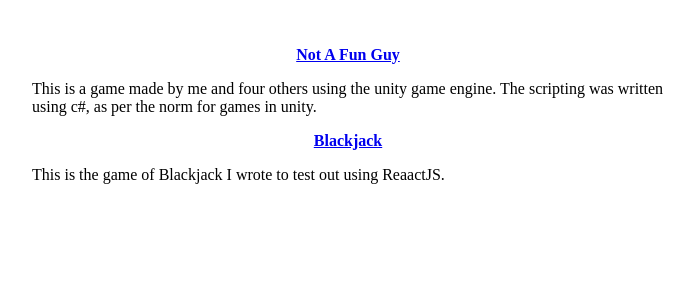
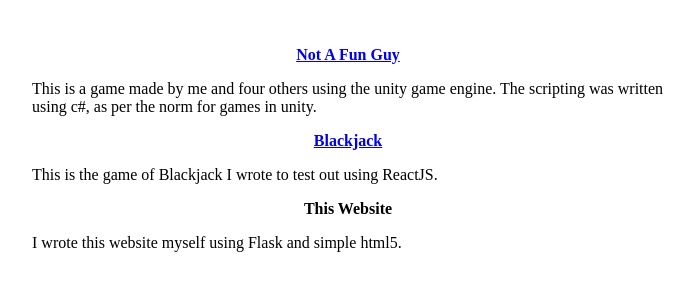
Before and after one commit to GrahamM98/mgraham-website, a Flask app: page /projects in a window 1280 px wide. Shown: the part 275-575 px from the top of the page, without its empty margins (292-986 px from the left). Run offline with Flask 2, Linux system fonts and the light colour scheme.

Commit message:
Typo Fix 0
Fixes type in projects template

```diff
--- a/templates/projects.html
+++ b/templates/projects.html
@@ -21,7 +21,11 @@
    </div>
    <div>
     <p><a href="https://mgraham-blackjack.netlify.app" target="_blank"><b>Blackjack</b></a></p>
-    <p class="center desc">This is the game of Blackjack I wrote to test out using ReaactJS.</p>
+    <p class="center desc">This is the game of Blackjack I wrote to test out using ReactJS.</p>
+   </div>
+   <div>
+    <p><b>This Website</b></a></p>
+    <p class="center desc">I wrote this website myself using Flask and simple html5.</p>
    </div>
   </div>
 
```
